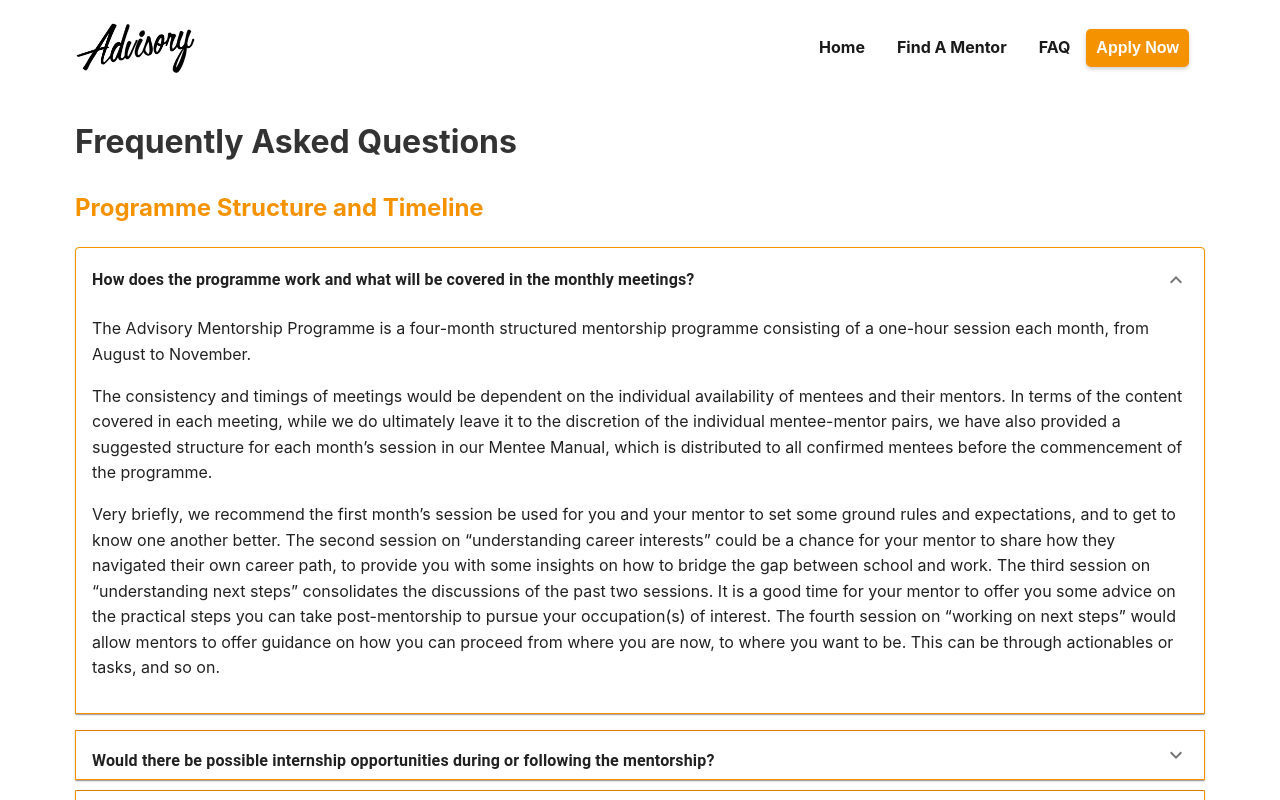
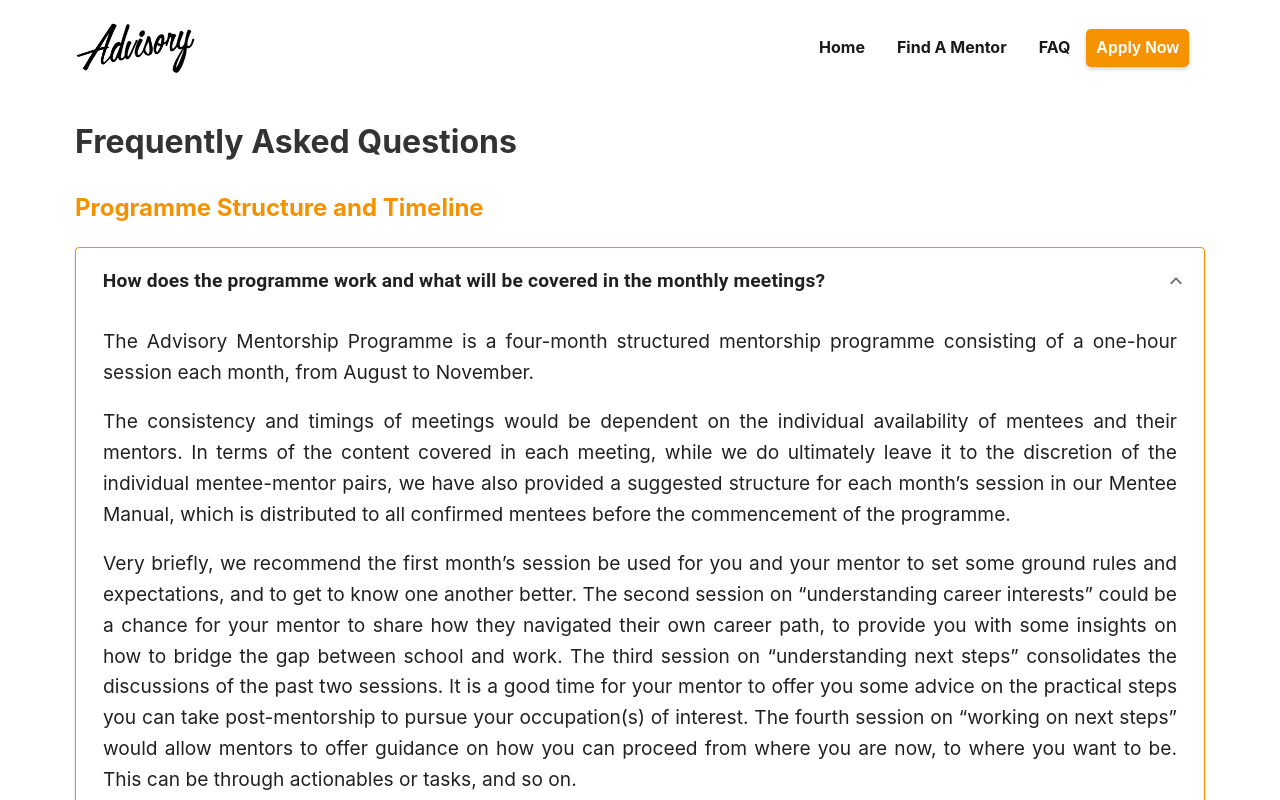
Before and after one commit to AdvisorySG/mentorship-page, a Next.js app: page /faq in a window 1280 px wide. Both pictures are taken after a click on the button 639 px from the left and 272 px from the top of the page. Shown: the top 800 px of the page. Built offline with nearby package versions, Linux system fonts and the light colour scheme.

Commit message:
fix(faq): adjust width and margins of toggle dropdowns (#787)
Co-authored-by: ykIsCoding <ylim189@e.ntu.edu.sg>

```diff
--- a/src/app/faq/page.tsx
+++ b/src/app/faq/page.tsx
@@ -281,13 +281,29 @@ const StyledQNA = ({
       expandIcon={<ExpandMoreIcon />}
       aria-controls="panel1a-content"
       id="panel1a-header"
+      style={{ marginTop: "-12px" }}
     >
-      <Typography>
+      <Typography
+        style={{
+          fontSize: "1.2rem",
+          textAlign: "justify",
+          padding: "1%",
+        }}
+      >
         <b>{question}</b>
       </Typography>
     </AccordionSummary>
-    <AccordionDetails style={{ whiteSpace: "pre-wrap", marginTop: "-20px" }}>
-      {answer}
+    <AccordionDetails style={{ padding: "0px 16px", marginTop: "-20px" }}>
+      <div
+        style={{
+          fontSize: "1.2rem",
+          textAlign: "justify",
+          paddingLeft: "1%",
+          paddingRight: "1%",
+        }}
+      >
+        {answer}
+      </div>
     </AccordionDetails>
   </StyledAccordion>
 );
```
